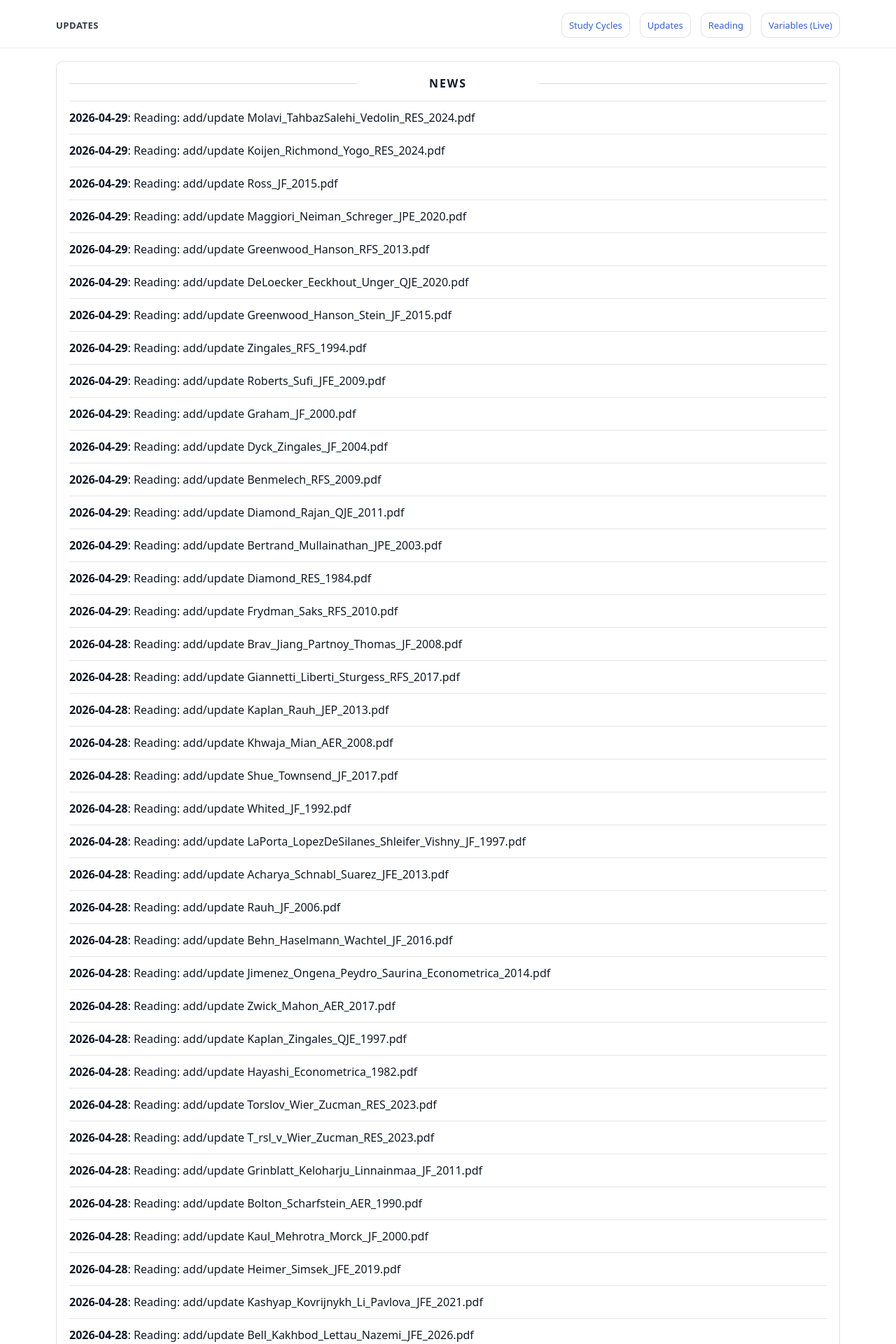
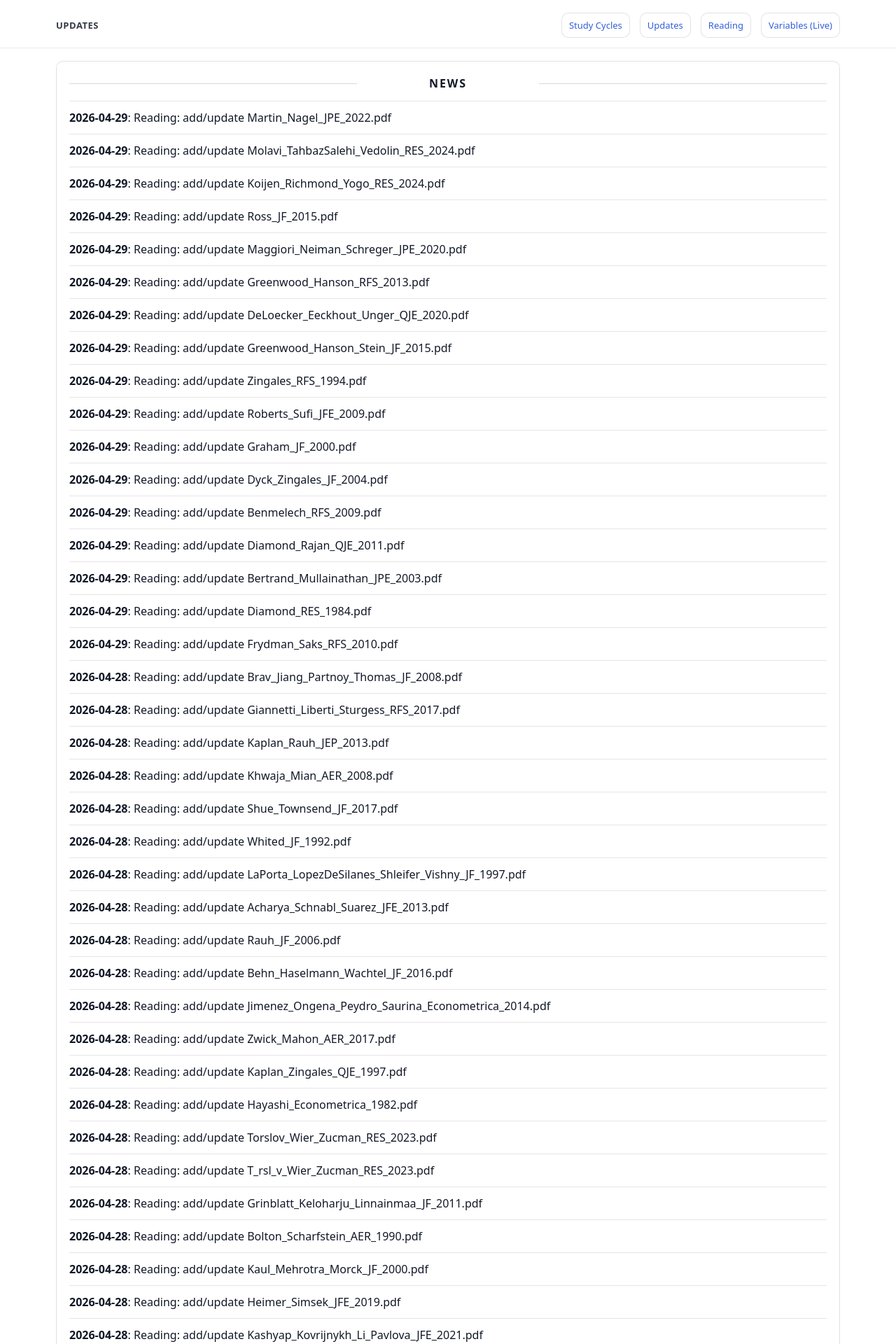
Before and after one commit to yaxinzn/study-archive, a Jekyll site: the page built from updates/index.md, in a window 1280 px wide. Shown: the top 1920 px of the page at 70% size. Built offline with Jekyll 4.4.1, drawn with Linux system fonts in a browser that asks for light colours; some of the changed text lies outside the part shown.

Commit message:
chore: update NEWS feed

```diff
--- a/_data/news.yml
+++ b/_data/news.yml
@@ -1,4 +1,7 @@
 # Auto-generated update history (sorted newest -> oldest). Do not edit manually.
+- ts: "1777461371"
+  date: "2026-04-29"
+  title: "Reading: add/update Martin_Nagel_JPE_2022.pdf"
 - ts: "1777460375"
   date: "2026-04-29"
   title: "Reading: add/update Molavi_TahbazSalehi_Vedolin_RES_2024.pdf"
```
